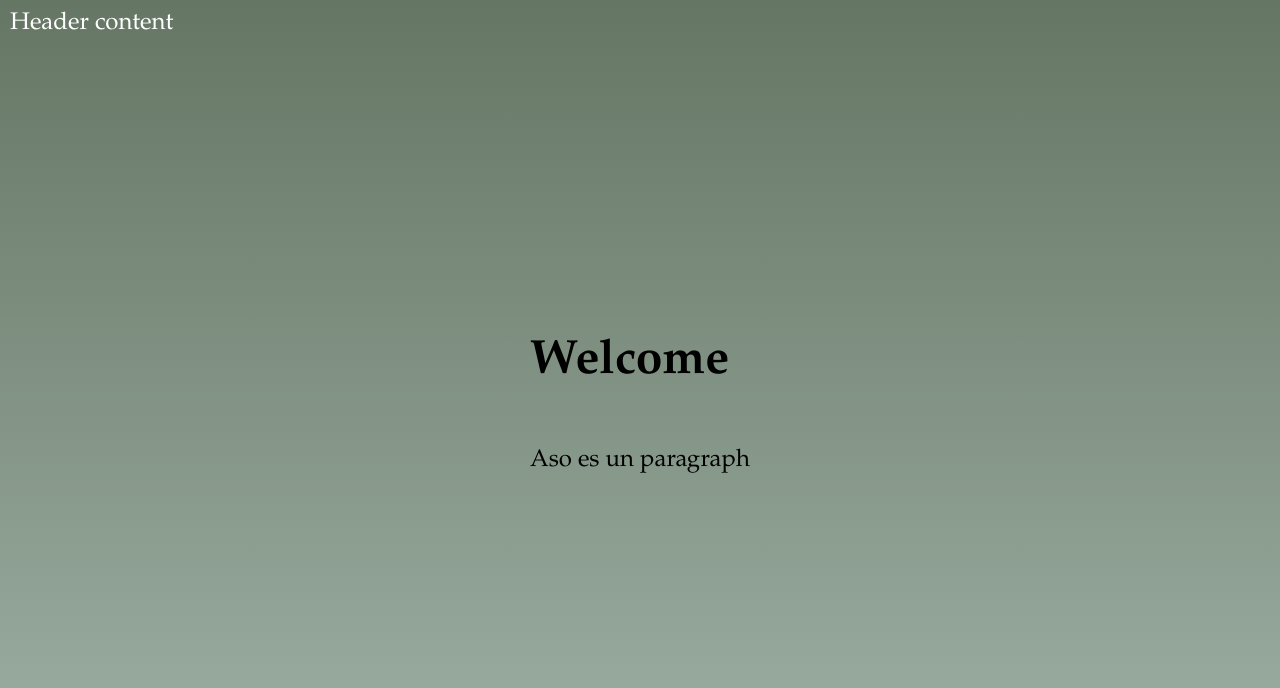
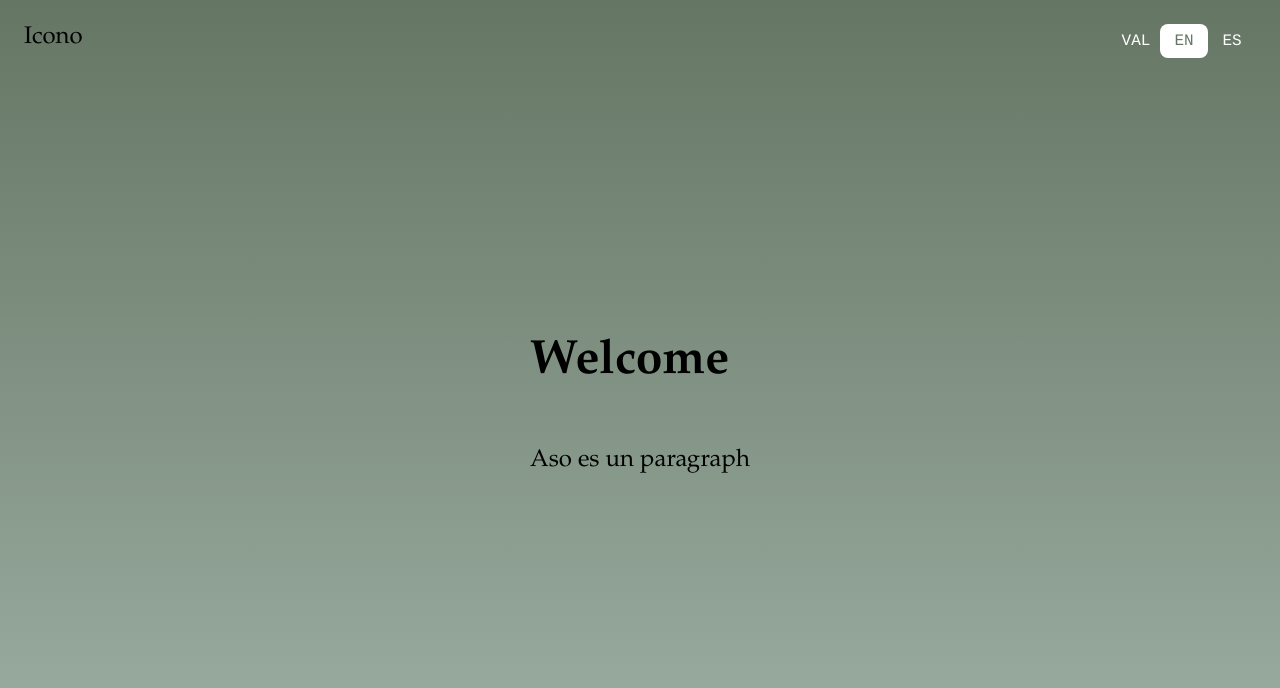
Before and after one commit to camilleri/web-boda, a React (Vite) app: page / in a window 1280 px wide. Shown: the top 688 px of the page. Built offline with nearby package versions, Linux system fonts and the light colour scheme.

Commit message:
Add languages selection

```diff
--- a/index.html
+++ b/index.html
@@ -5,7 +5,7 @@
   <meta charset="UTF-8" />
   <link rel="icon" type="image/svg+xml" href="/favicon.png" />
   <meta name="viewport" content="width=device-width, initial-scale=1.0" />
-  <title>Maria + David 12 Abril 2025</title>
+  <title>Maria + David</title>
 </head>
 
 <body>
--- a/src/App.tsx
+++ b/src/App.tsx
@@ -4,10 +4,6 @@ import { useTranslation } from "react-i18next";
 
 function App() {
   const { t } = useTranslation();
-
-  // const changeLanguage = (lng: string) => {
-  //   i18n.changeLanguage(lng);
-  // };
 
   return (
     <main>
--- a/src/Header.css
+++ b/src/Header.css
@@ -3,7 +3,12 @@ header {
     top: 0;
     left: 0;
     width: 100%;
-    color: white; /* Text color */
-    padding: 10px 10px; /* Adjust padding */
+    color: black; /* Text color */
     z-index: 1000; /* Ensure the header stays above other content */
 }
+
+.header-div {
+    padding: 1em;
+    display: flex;
+    justify-content: space-between;
+}
--- a/src/Header.tsx
+++ b/src/Header.tsx
@@ -1,5 +1,13 @@
 import "./Header.css";
+import Languages from "./Languages";
 
 export function Header() {
-  return <header>Header content</header>;
+  return (
+    <header>
+      <div className="header-div">
+        <div>Icono</div>
+        <Languages />
+      </div>
+    </header>
+  );
 }
--- /dev/null
+++ b/src/Languages.css
@@ -0,0 +1,27 @@
+
+
+.ul-buttons {
+    display: flex;
+    flex-direction: row;
+}
+
+.list-item {
+    list-style-type: none;
+    padding: 0.5em;
+    width: 2em;
+    text-align: center;
+    cursor: pointer;
+    font-size: medium;
+    font-weight: 500;
+    font-family: Courier, monospace;
+}
+
+.unselected  {
+    color: white;
+}
+
+.selected {
+    color: var(--color-dark-green);
+    background-color: white;
+    border-radius: 8px;
+}
--- /dev/null
+++ b/src/Languages.tsx
@@ -0,0 +1,31 @@
+import { useEffect, useState } from "react";
+import "./Languages.css";
+import { useTranslation } from "react-i18next";
+
+function Languages() {
+  const { i18n } = useTranslation();
+  const [selectedLanguage, setSelectedLanguage] = useState(i18n.language);
+
+  useEffect(() => {
+    setSelectedLanguage(i18n.language);
+  }, [i18n.language]);
+
+  const getSelectedClass = (language: string) => {
+    return language === selectedLanguage ? "selected" : "unselected";
+  };
+
+  const changeLanguage = (lng: string) => {
+    i18n.changeLanguage(lng);
+  };
+  return (
+    <div>
+      <div className="ul-buttons">
+        <div className={`list-item ${getSelectedClass("val")}`} onClick={() => changeLanguage("val")}>VAL</div>
+        <div className={`list-item ${getSelectedClass("en")}`} onClick={() => changeLanguage("en")}>EN</div>
+        <div className={`list-item ${getSelectedClass("es")}`} onClick={() => changeLanguage("es")}>ES</div>
+      </div>
+    </div>
+  );
+}
+
+export default Languages;
--- a/src/index.css
+++ b/src/index.css
@@ -1,3 +1,12 @@
+
+:root {
+  --color-dark-green:  #667665; /* Store the color in a variable */
+  --color-light-green: #9EB1A5; /* Store the color in a variable */
+  --color-olive:  #88885A; /* Store the color in a variable */
+  --color-salmon:  #EBCCA3; /* Store the color in a variable */
+  --color-sand:  #D0C8BE; /* Store the color in a variable */
+}
+
 body {
   margin: 0;
   background: linear-gradient(180deg, #667665, #9EB1A5);
```
